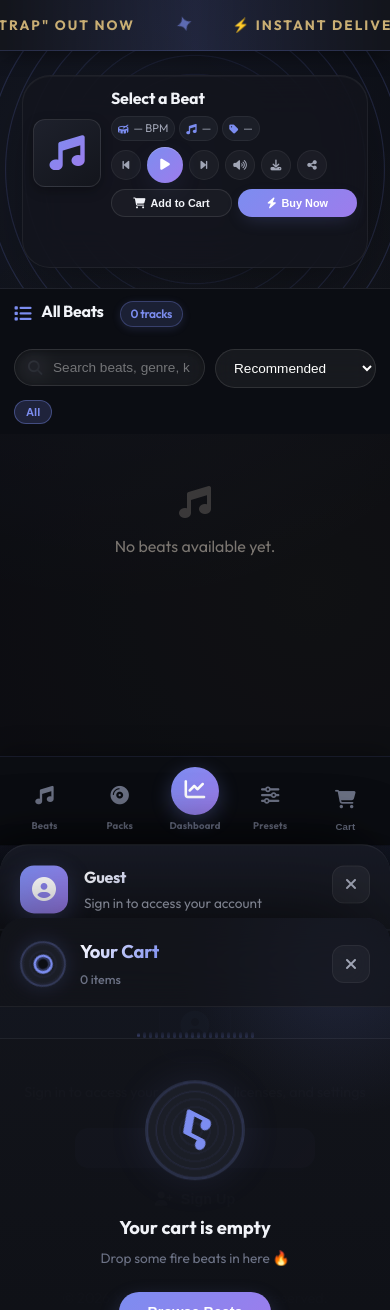
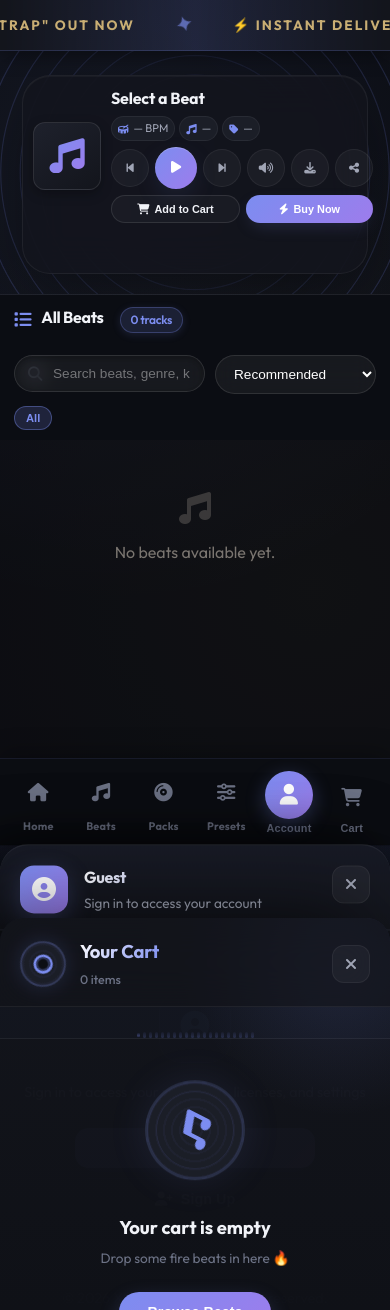
Before and after one commit to adeelabbasi111/XloveBeatz, a Flask app: page /player in a window 390 px wide. Run offline with Flask 3, Linux system fonts and the light colour scheme; data that the repository does not hold is empty; parts of the project's set-up code (start-up, migrations or seed data) failed here and were passed over; some libraries are stand-ins or nearby versions.

Commit message:
Comprehensive mobile responsiveness fixes: Fix nav buttons, enlarge touch targets, fix iOS zoom, fix portals grid, add touch support for volume slider

```diff
--- a/static/css/base-bundle.css
+++ b/static/css/base-bundle.css
@@ -260,7 +260,7 @@ a {
     border: 1px solid var(--border-light);
     border-radius: var(--element-radius);
     color: var(--text-primary);
-    font-size: 0.95rem;
+    font-size: 1rem;
     font-family: inherit;
     transition: var(--transition-smooth);
 }
--- a/static/css/cart-bundle.css
+++ b/static/css/cart-bundle.css
@@ -379,8 +379,8 @@
 }
 
 .remove-item {
-    width: 28px;
-    height: 28px;
+    width: 36px;
+    height: 36px;
     border-radius: 8px;
     background: rgba(239, 68, 68, 0.06);
     border: 1px solid rgba(239, 68, 68, 0.15);
@@ -751,7 +751,7 @@
     border-radius: 10px;
     padding: 10px 14px;
     color: var(--text-primary, #f0ece4);
-    font-size: 0.85rem;
+    font-size: 1rem;
     font-family: inherit;
     letter-spacing: 0.04em;
     text-transform: uppercase;
@@ -976,7 +976,7 @@
    CART/RESPONSIVE.CSS — Mobile cart + reduced motion
    ============================================================ */
 
-@media (max-width: 480px) {
+@media (max-width: 700px) {
     .cart-drawer {
         width: 100%;
         border-left: none;
--- a/static/css/header-bundle.css
+++ b/static/css/header-bundle.css
@@ -663,11 +663,11 @@
     gap: 3px;
     color: var(--text-muted);
     text-decoration: none;
-    font-size: 0.6rem;
+    font-size: 0.68rem;
     font-weight: 700;
     letter-spacing: 0.02em;
     transition: var(--transition-smooth);
-    padding: 8px 4px 6px;
+    padding: 6px 2px 4px;
     border-radius: 14px;
     border: none;
     background: transparent;
@@ -683,8 +683,8 @@
 }
 
 .mobile-nav-icon-wrap {
-    width: 38px;
-    height: 38px;
+    width: 44px;
+    height: 44px;
     display: flex;
     align-items: center;
     justify-content: center;
@@ -787,7 +787,7 @@
     right: 2px;
     background: linear-gradient(135deg, var(--accent-soft), var(--accent-purple));
     color: #fff;
-    font-size: 0.55rem;
+    font-size: 0.62rem;
     font-weight: 800;
     min-width: 16px;
     height: 16px;
--- a/static/css/player-bundle.css
+++ b/static/css/player-bundle.css
@@ -1631,15 +1631,15 @@ RESPONSIVE — Small mobile
 
   .ctrl-btn-sm,
   .volume-icon-btn {
-    width: 30px;
-    height: 30px;
-    font-size: 0.68rem;
+    width: 38px;
+    height: 38px;
+    font-size: 0.72rem;
   }
 
   .play-btn-big {
-    width: 36px;
-    height: 36px;
-    font-size: 0.8rem;
+    width: 42px;
+    height: 42px;
+    font-size: 0.85rem;
   }
 
   .btn {
--- a/static/js/player.js
+++ b/static/js/player.js
@@ -1308,7 +1308,7 @@ window.addEventListener('resize', function () {
 })();
 
 /* ============================================================
-VOLUME POPOVER — hover with delay
+VOLUME POPOVER — hover with delay + touch toggle
 ============================================================ */
 (function () {
   var wrapper = document.getElementById('volumeWrapper');
@@ -1316,6 +1316,7 @@ VOLUME POPOVER — hover with delay
 
   var hideTimeout = null;
   var isDragging = false;
+  var isTouchDevice = 'ontouchstart' in window || navigator.maxTouchPoints > 0;
 
   function showPopover() {
     if (hideTimeout) {
@@ -1323,6 +1324,10 @@ VOLUME POPOVER — hover with delay
       hideTimeout = null;
     }
     wrapper.classList.add('popover-open');
+  }
+
+  function hidePopover() {
+    wrapper.classList.remove('popover-open');
   }
 
   function scheduleHide() {
@@ -1334,8 +1339,30 @@ VOLUME POPOVER — hover with delay
     }, 400);
   }
 
+  // Desktop: hover behavior
   wrapper.addEventListener('mouseenter', showPopover);
   wrapper.addEventListener('mouseleave', scheduleHide);
+
+  // Touch devices: override the volume icon click to toggle popover
+  if (isTouchDevice) {
+    var volIcon = document.getElementById('volumeIcon');
+    if (volIcon) {
+      volIcon.addEventListener('click', function (e) {
+        e.stopPropagation();
+        if (wrapper.classList.contains('popover-open')) {
+          hidePopover();
+        } else {
+          showPopover();
+        }
+      }, true); // useCapture to override the existing click→toggleMute handler
+    }
+    // Close popover when tapping outside
+    document.addEventListener('touchstart', function (e) {
+      if (!wrapper.contains(e.target)) {
+        hidePopover();
+      }
+    });
+  }
 
   // Track slider dragging so it doesn't close mid-drag
   var slider = document.getElementById('volumeSlider');
--- a/templates/partials/footer.html
+++ b/templates/partials/footer.html
@@ -31,7 +31,7 @@
 
     {% if whatsapp_number %}
     <a href="https://wa.me/{{ whatsapp_number }}"
-       class="whatsapp-float" id="whatsappFloat" target="_blank" rel="noopener" style="position: fixed; bottom: 30px; right: 30px; background: #25D366; color: white; width: 60px; height: 60px; border-radius: 50%; display: flex; align-items: center; justify-content: center; font-size: 2rem; box-shadow: 0 10px 20px rgba(0,0,0,0.3); z-index: 100; transition: transform 0.3s ease;">
+       class="whatsapp-float" id="whatsappFloat" target="_blank" rel="noopener">
         <i class="fab fa-whatsapp"></i>
     </a>
     {% endif %}
--- a/templates/partials/mobile_nav.html
+++ b/templates/partials/mobile_nav.html
@@ -1,4 +1,8 @@
 <nav class="mobile-bottom-nav">
+    <a href="{{ url_for('public.home') }}" class="mobile-nav-item" data-page="home">
+        <div class="mobile-nav-icon-wrap"><i class="fas fa-home"></i></div>
+        <span>Home</span>
+    </a>
     <a href="{{ url_for('public.player_page') }}" class="mobile-nav-item" data-page="beats">
         <div class="mobile-nav-icon-wrap"><i class="fas fa-music"></i></div>
         <span>Beats</span>
@@ -7,16 +11,16 @@
         <div class="mobile-nav-icon-wrap"><i class="fas fa-compact-disc"></i></div>
         <span>Packs</span>
     </a>
-    <a href="{{ url_for('dashboard.dashboard') }}" class="mobile-nav-item mobile-account-btn" id="mobileDashboardBtn">
-        <div class="mobile-nav-icon-wrap account-circle">
-            <i class="fas fa-chart-line"></i>
-        </div>
-        <span>Dashboard</span>
-    </a>
     <a href="{{ url_for('public.vocal_presets_page') }}" class="mobile-nav-item" data-page="presets">
         <div class="mobile-nav-icon-wrap"><i class="fas fa-sliders-h"></i></div>
         <span>Presets</span>
     </a>
+    <button class="mobile-nav-item mobile-account-btn" id="mobileAccountBtn">
+        <div class="mobile-nav-icon-wrap account-circle">
+            <i class="fas fa-user"></i>
+        </div>
+        <span>Account</span>
+    </button>
     <button class="mobile-nav-item" id="mobileCartBtn">
         <div class="mobile-nav-icon-wrap">
             <i class="fas fa-shopping-cart"></i>
```
Also changed, not shown: static/css/home-bundle.css (+8 -0 lines). Lines whose indentation alone changed are shown as unchanged.
